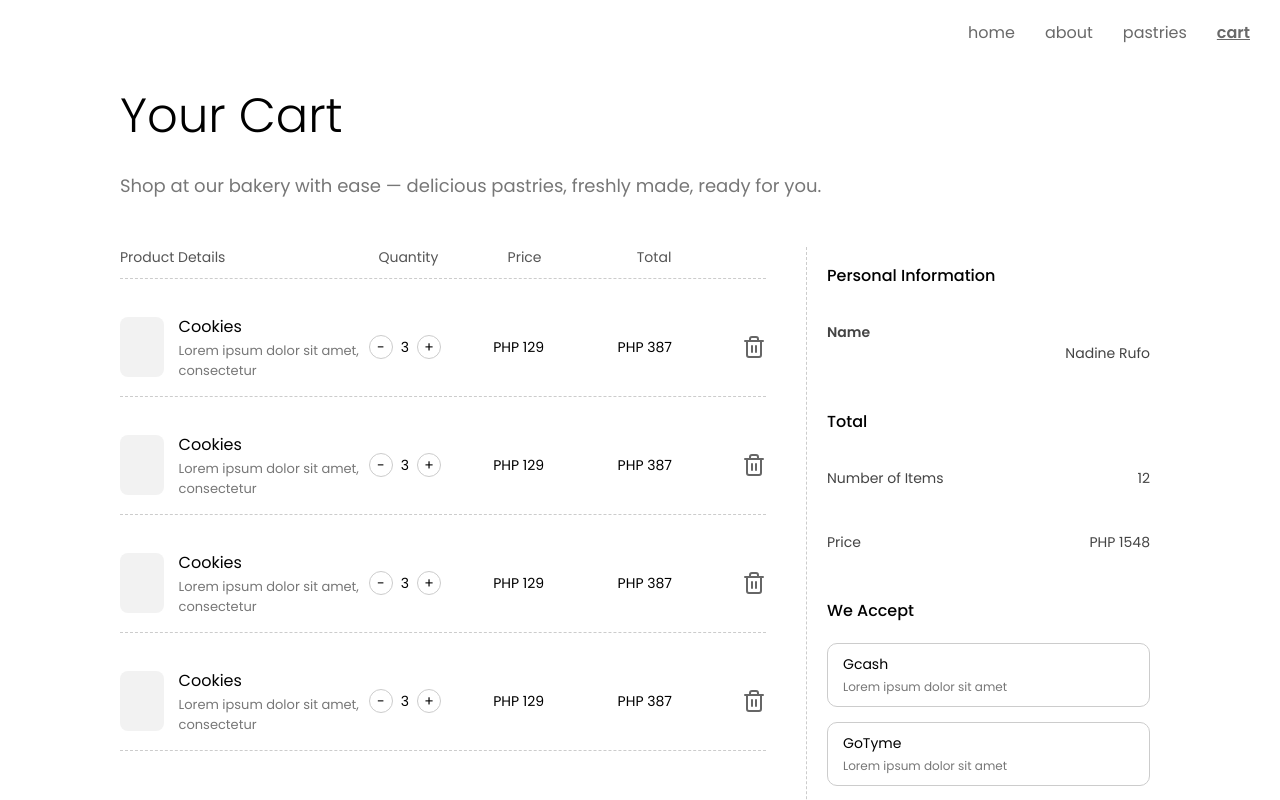
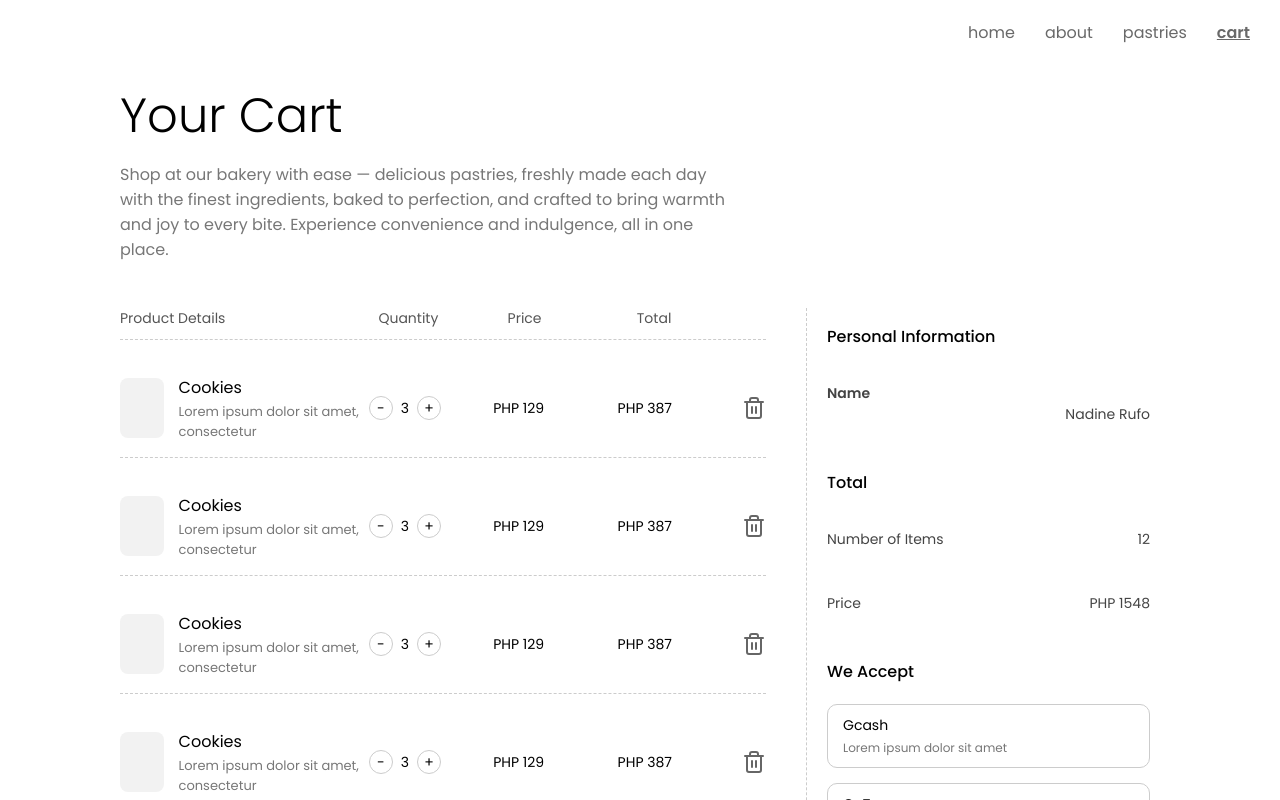
Before and after one commit to marianadine/maisonsucre, a React (Create React App) app: page /cart in a window 1280 px wide. Shown: the top 800 px of the page. Built offline with nearby package versions, Linux system fonts and the light colour scheme.

Commit message:
cart update

```diff
--- a/src/components/Cart.jsx
+++ b/src/components/Cart.jsx
@@ -18,8 +18,8 @@ const Cart = () => {
     <div>
       <section className='container cart-section'>
         <h1 className='thin-poppins-text'>Your Cart</h1>
-        <p className='poppins-text' style={{ marginTop: '-20px', fontSize: '18px', color: '#777' }}>
-          Shop at our bakery with ease — delicious pastries, freshly made, ready for you.
+        <p className='poppins-text' style={{ marginTop: '-30px', fontSize: '16px', color: '#777', width: '60%' }}>
+          Shop at our bakery with ease — delicious pastries, freshly made each day with the finest ingredients, baked to perfection, and crafted to bring warmth and joy to every bite. Experience convenience and indulgence, all in one place.
         </p>
 
         <div className="cart-layout">
```
